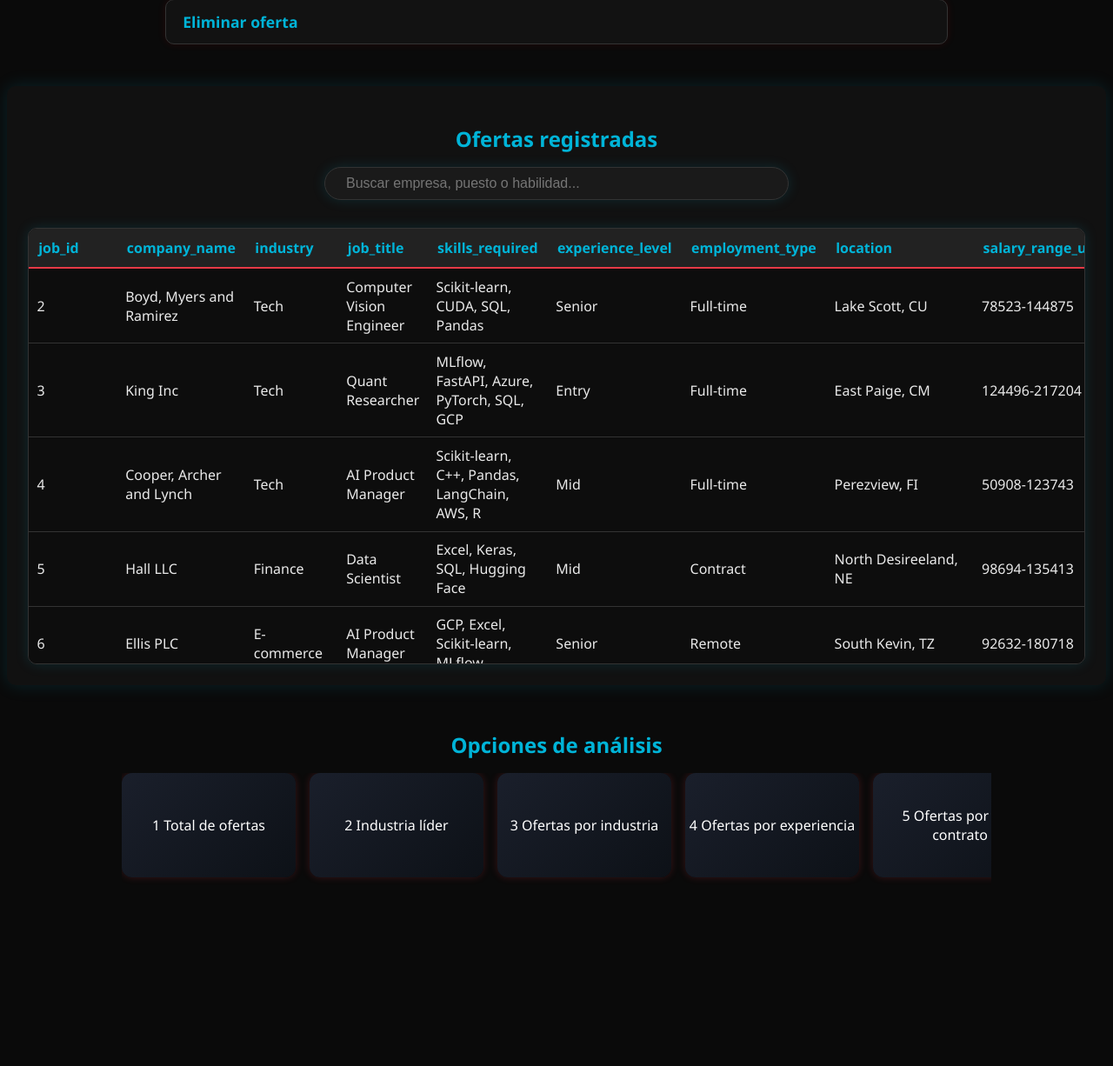
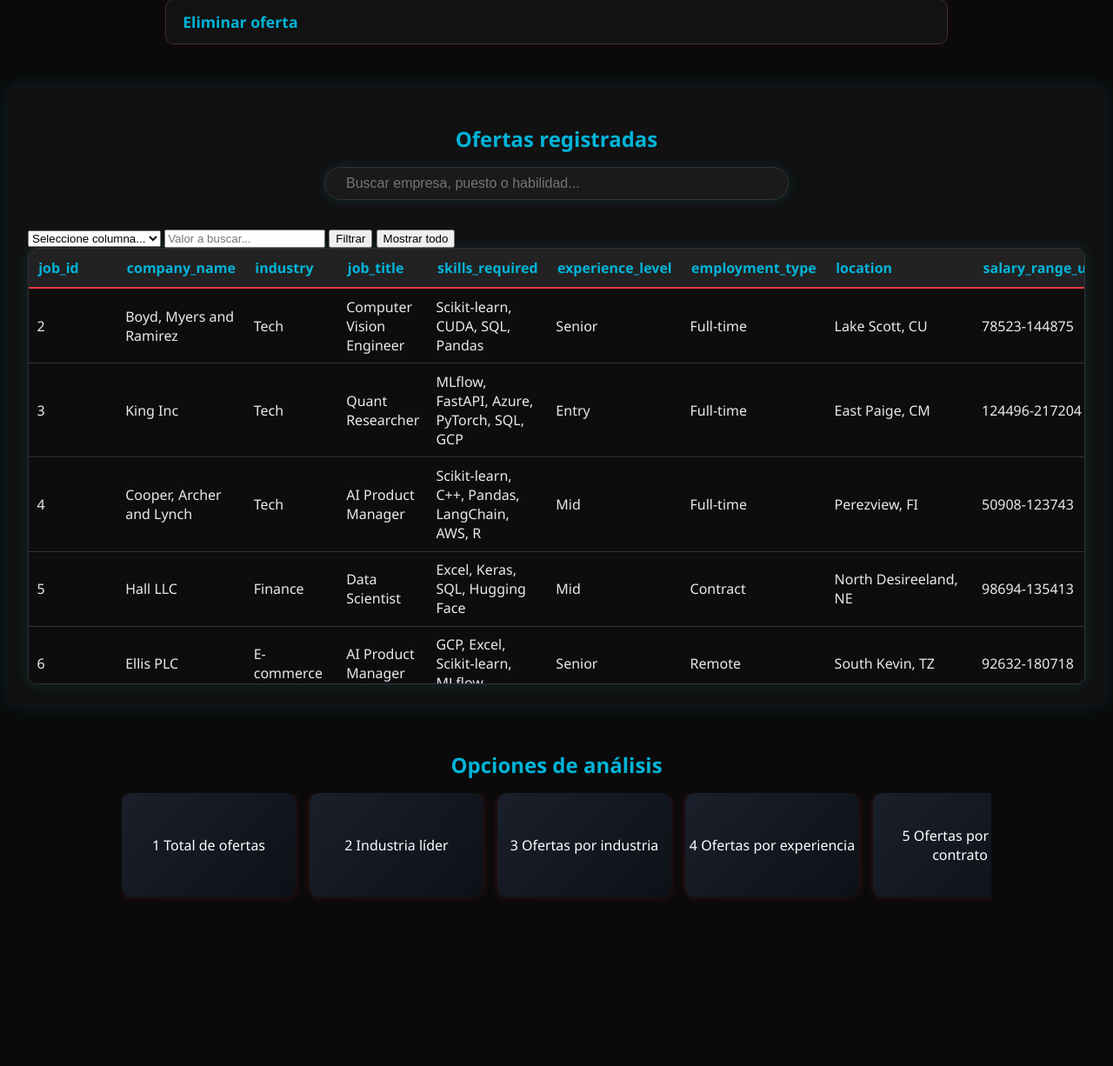
Before and after one commit to danielsebastianlinares87-source/Proyecto-tercer-corte, a Flask app: page / in a window 1280 px wide; the page is wider, and only the part inside the window is pictured. Shown: the part 316-1542 px from the top of that part at 87% size. Run offline with Flask 3, Linux system fonts and the light colour scheme.

Commit message:
Update index.html

```diff
--- a/templates/index.html
+++ b/templates/index.html
@@ -61,10 +61,22 @@
 <section class="tabla-datos">
   <h2>Ofertas registradas</h2>
 
-  <!-- Buscador mejorado -->
+
   <div class="buscador">
     <i class="fas fa-search"></i>
     <input type="text" id="buscar" placeholder="Buscar empresa, puesto o habilidad...">
+  </div>
+
+  <div class="panel-filtro">
+    <select id="columna">
+      <option value="">Seleccione columna...</option>
+      {% for col in datos[0].keys() %}
+        <option value="{{ col }}">{{ col }}</option>
+      {% endfor %}
+    </select>
+    <input type="text" id="valor" placeholder="Valor a buscar...">
+    <button id="filtrar-btn">Filtrar</button>
+    <button id="reset-btn">Mostrar todo</button>
   </div>
 
   <div class="tabla-scroll">
```
